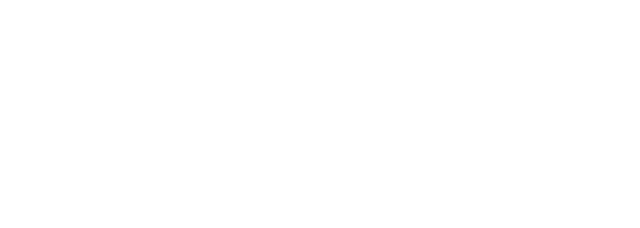
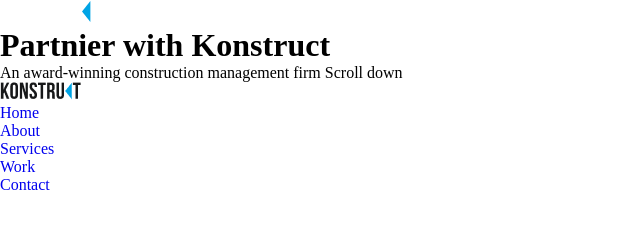
Before and after one commit to Front-ENDcourse/Konstruct, a plain HTML site: page index.html in a window 1280 px wide. Shown: the whole page, without its empty margins (0-640 px from the left). Drawn offline with Linux system fonts and the light colour scheme.

Commit message:
Creating header structure

```diff
--- a/fonts.css
+++ b/fonts.css
@@ -2,5 +2,5 @@
 @font-face {
 	src: url("./fonts/Bebas_Neue.ttf") format("truetype");
 	font-family: "Bebas_Neue";
-	font-weight: 400;
+	font-weight: bold;
 }
--- a/index.html
+++ b/index.html
@@ -9,6 +9,33 @@
 		<link rel="stylesheet" href="./fonts.css">
 	</head>
 	<body>
+		<header>
+			<div class="header-content">
+				<a href="#" class="logo">
+					<img src="./img/projeco-logo.svg" alt="Logo Konstruct">
+				</a>
+				<h1>Partnier with Konstruct</h1>
+				<span>An award-winning construction management firm</span>
+				<span>Scroll down</span>
+			</div>
+			<nav>
+				<a href="#">
+					<img src="./img/project-logo-black.png" alt="Logo Kontruct">
+				</a>
+				<ul>
+					<li> <a href="#">Home</a> </li>
+					<li><a href="#">About</a></li>
+					<li><a href="#">Services</a></li>
+					<li><a href="#">Work</a></li>
+					<li><a href="#">Contact</a></li>
+				</ul>
+			</nav>
+		</header>
+		<main>
 
+		</main>
+		<footer>
+
+		</footer>
 	</body>
 </html>
```
Also changed, not shown: img/projeco-logo.png (deleted), img/project-logo-black.png (added), 1 other file.
